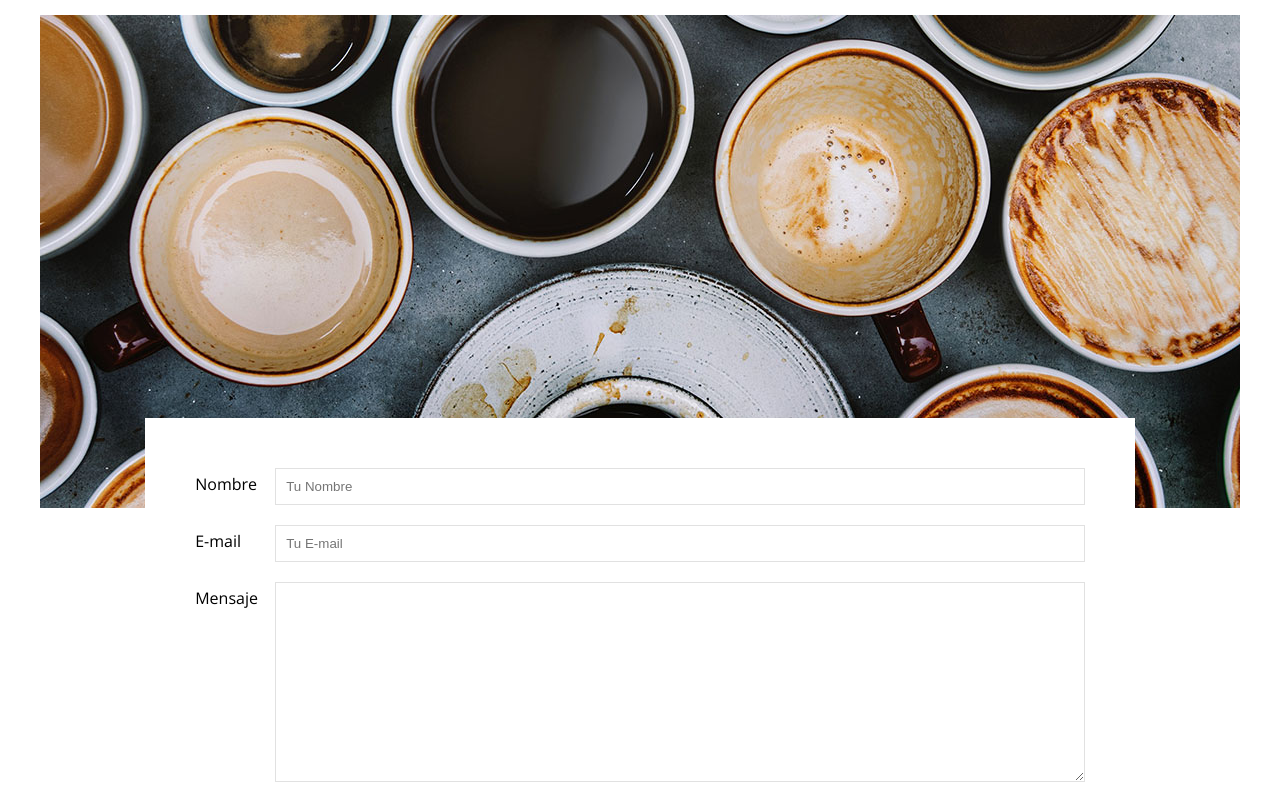
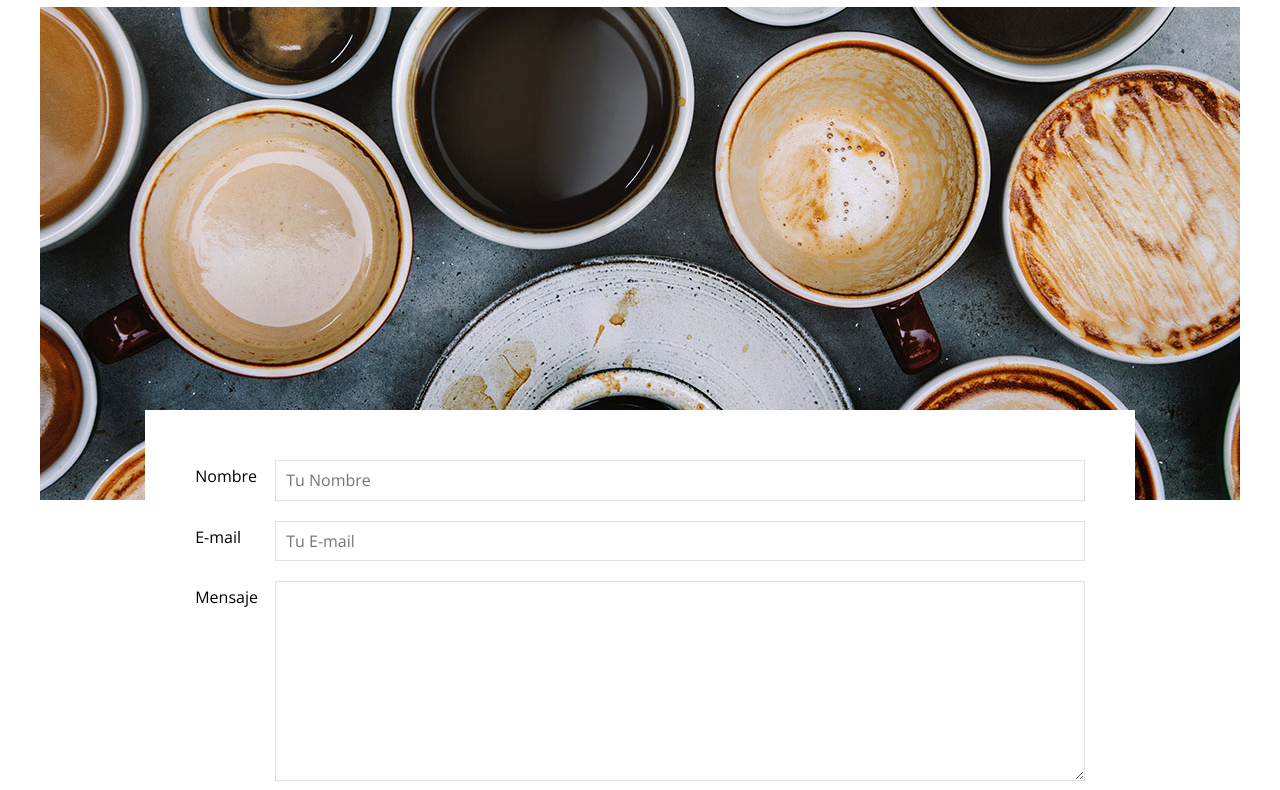
Before and after one commit to espia509/cafe, a plain HTML site: page contacto.html in a window 1280 px wide. Shown: the part 707-1497 px from the top of the page. Drawn offline with nearby package versions, Linux system fonts and the light colour scheme; the site is published under a folder, as on GitHub Pages, so addresses that start at the root find nothing.

Commit message:
Update contacto.html

```diff
--- a/contacto.html
+++ b/contacto.html
@@ -6,11 +6,10 @@
   <meta name="viewport" content="width=device-width, initial-scale=1.0">
   <meta http-equiv="X-UA-Compatible" content="ie=edge">
   <link href="https://fonts.googleapis.com/css2?family=Open+Sans&family=PT+Sans:wght@400;700&display=swap" rel="stylesheet">
-  <link rel="stylesheet" href="/css/normalize.css">
-  <link rel="stylesheet" href="/css/style.css">
+  <link rel="stylesheet" href="css/normalize.css">
+  <link rel="stylesheet" href="css/style.css">
   <title>Blog de Café</title>
 
-  <link rel="stylesheet" href="css/style.css">
 </head>
 
 <body>
```
